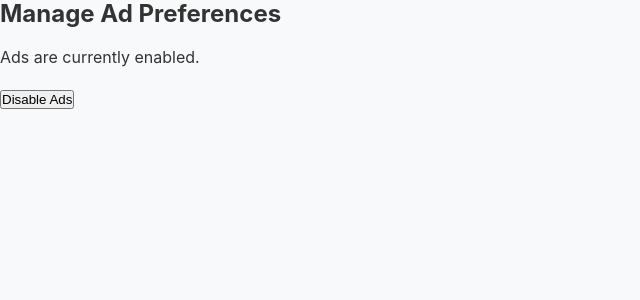
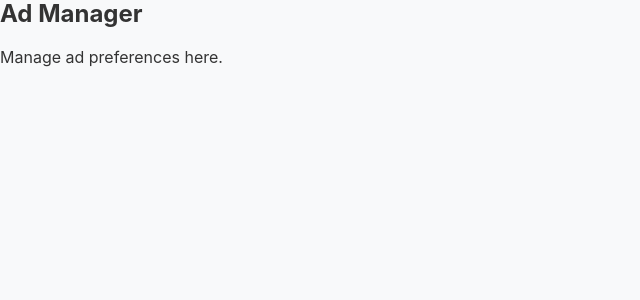
Before and after one commit to Ranjitkuyate/Toolfree002, a Next.js app: page /ad-settings in a window 1280 px wide. Shown: the top 300 px of the page, without its empty margins (0-640 px from the left). Built offline with nearby package versions, Linux system fonts and the light colour scheme.

Commit message:
Update AdManager.tsx

```diff
--- a/src/components/ads/AdManager.tsx
+++ b/src/components/ads/AdManager.tsx
@@ -1,38 +1,10 @@
-import { useState, useEffect } from "react";
-
-interface AdPreferences {
-  [key: string]: any;
-}
-
-export const useAds = () => {
-  const [adsEnabled, setAdsEnabled] = useState<boolean>(true);
-
-  useEffect(() => {
-    const savedAdsSetting = localStorage.getItem("adsEnabled");
-    if (savedAdsSetting !== null) {
-      setAdsEnabled(JSON.parse(savedAdsSetting));
-    }
-  }, []);
-
-  const toggleAds = () => {
-    const newSetting = !adsEnabled;
-    setAdsEnabled(newSetting);
-    localStorage.setItem("adsEnabled", JSON.stringify(newSetting));
-  };
-
-  return { adsEnabled, toggleAds };
-};
+import React from "react";
 
 const AdManager = () => {
-  const { adsEnabled, toggleAds } = useAds();
-
   return (
     <div>
-      <h2>Manage Ad Preferences</h2>
-      <p>Ads are currently {adsEnabled ? "enabled" : "disabled"}.</p>
-      <button onClick={toggleAds}>
-        {adsEnabled ? "Disable Ads" : "Enable Ads"}
-      </button>
+      <h2>Ad Manager</h2>
+      <p>Manage ad preferences here.</p>
     </div>
   );
 };
```
